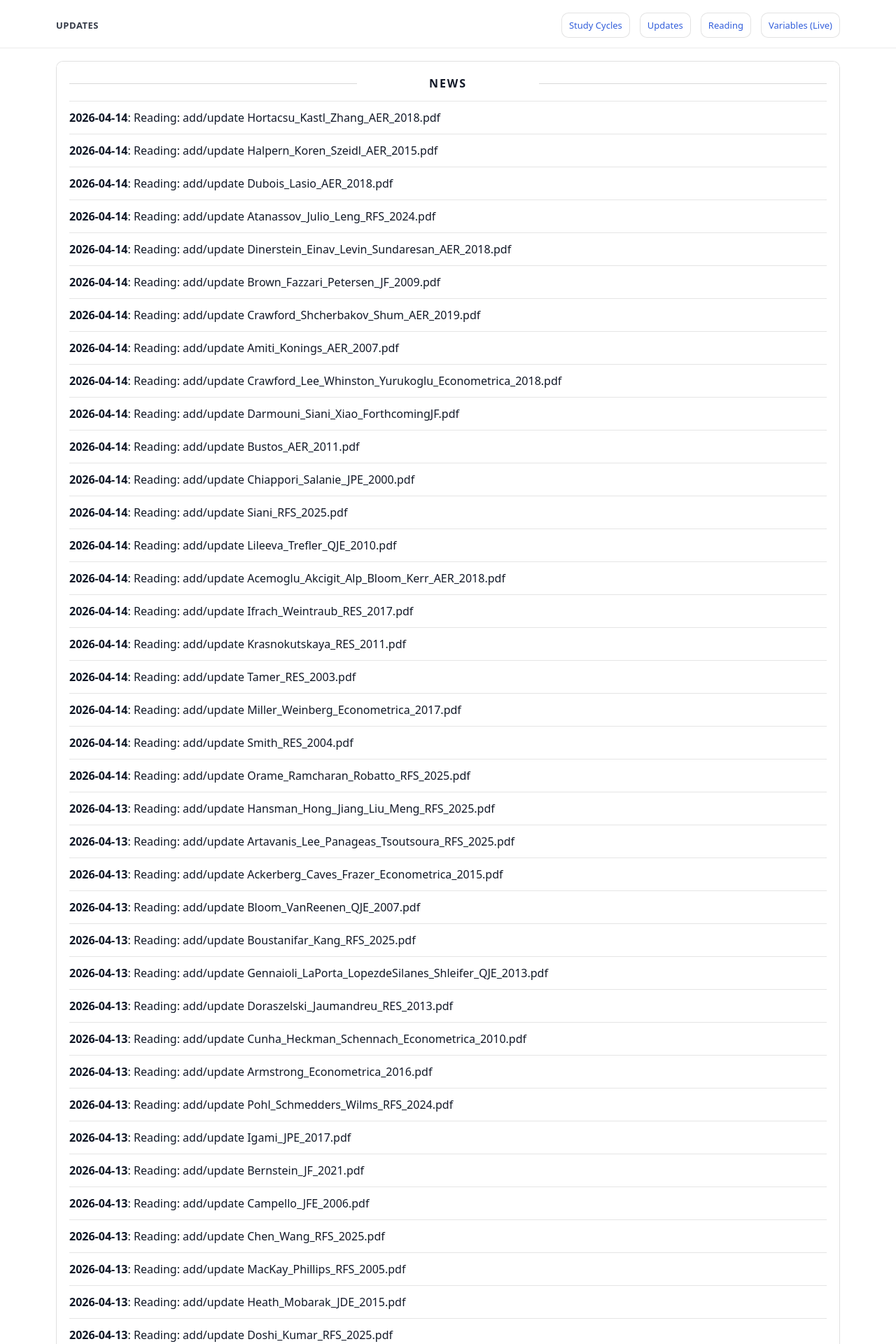
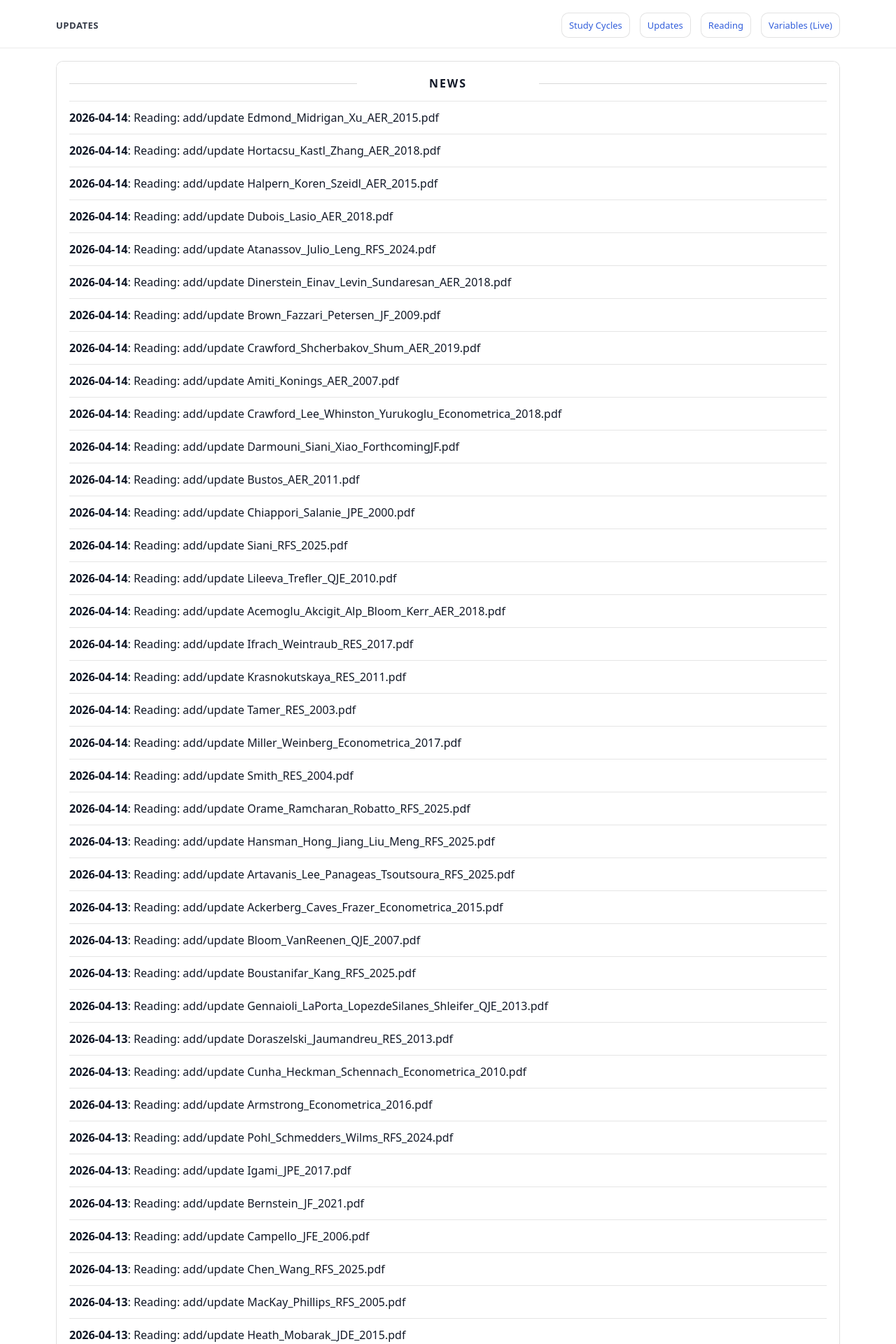
Before and after one commit to yaxinzn/study-archive, a Jekyll site: the page built from updates/index.md, in a window 1280 px wide. Shown: the top 1920 px of the page at 70% size. Built offline with Jekyll 4.4.1, drawn with Linux system fonts in a browser that asks for light colours; some of the changed text lies outside the part shown.

Commit message:
chore: update NEWS feed

```diff
--- a/_data/news.yml
+++ b/_data/news.yml
@@ -1,4 +1,7 @@
 # Auto-generated update history (sorted newest -> oldest). Do not edit manually.
+- ts: "1776169738"
+  date: "2026-04-14"
+  title: "Reading: add/update Edmond_Midrigan_Xu_AER_2015.pdf"
 - ts: "1776169517"
   date: "2026-04-14"
   title: "Reading: add/update Hortacsu_Kastl_Zhang_AER_2018.pdf"
```
